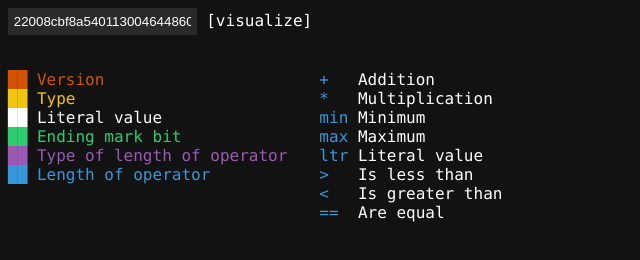
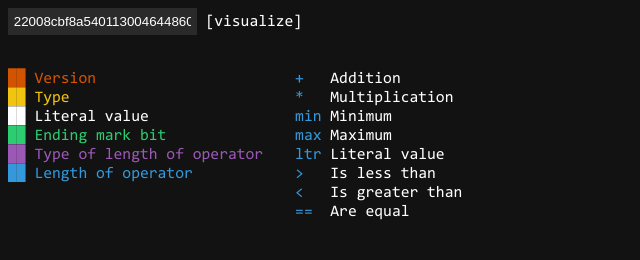
Before and after one commit to TenViki/advent-of-code, a website: page visualizations/16/index.html in a window 1280 px wide. Shown: the whole page, without its empty margins (0-640 px from the left). Drawn offline with Linux system fonts and the light colour scheme.

Commit message:
:bug: Fixes bug with fonts

```diff
--- a/visualizations/09/styles.css
+++ b/visualizations/09/styles.css
@@ -1,7 +1,7 @@
 body {
   background-color: #121212;
   color: #fff;
-  font-family: "consolas";
+  font-family: "consolas", monospace;
 }
 
 * {
--- a/visualizations/10/styles.css
+++ b/visualizations/10/styles.css
@@ -1,7 +1,7 @@
 body {
   background-color: #121212;
   color: #fff;
-  font-family: "consolas";
+  font-family: "consolas", monospace;
 }
 
 .character,
--- a/visualizations/11/styles.css
+++ b/visualizations/11/styles.css
@@ -1,7 +1,7 @@
 body {
   background-color: #121212;
   color: #fff;
-  font-family: "consolas";
+  font-family: "consolas", monospace;
 }
 
 .character {
--- a/visualizations/12/styles.css
+++ b/visualizations/12/styles.css
@@ -5,7 +5,7 @@
 body {
   background-color: #121212;
   color: #fff;
-  font-family: "Consolas";
+  font-family: "Consolas", monospace;
   overflow: hidden;
 }
 
--- a/visualizations/13/styles.css
+++ b/visualizations/13/styles.css
@@ -5,7 +5,7 @@
 body {
   background-color: #121212;
   color: #fff;
-  font-family: "Consolas";
+  font-family: "Consolas", monospace;
   overflow: hidden;
 }
 
--- a/visualizations/14/styles.css
+++ b/visualizations/14/styles.css
@@ -5,7 +5,7 @@
 body {
   background-color: #121212;
   color: #fff;
-  font-family: "Consolas";
+  font-family: "Consolas", monospace;
   overflow: hidden;
 }
 
--- a/visualizations/15/style.css
+++ b/visualizations/15/style.css
@@ -1,5 +1,5 @@
 body {
-  font-family: "consolas";
+  font-family: "consolas", monospace;
   color: #fff;
   background-color: #121212;
 }
--- a/visualizations/16/index.html
+++ b/visualizations/16/index.html
@@ -4,6 +4,9 @@
     <meta charset="UTF-8" />
     <meta http-equiv="X-UA-Compatible" content="IE=edge" />
     <meta name="viewport" content="width=device-width, initial-scale=1.0" />
+    <link rel="preconnect" href="https://fonts.googleapis.com" />
+    <link rel="preconnect" href="https://fonts.gstatic.com" crossorigin />
+    <link href="https://fonts.googleapis.com/css2?family=Roboto+Mono&display=swap" rel="stylesheet" />
     <title>Advent of code 2021 | Day 16</title>
     <link rel="stylesheet" href="style.css" />
     <script src="script.js" defer></script>
--- a/visualizations/16/script.js
+++ b/visualizations/16/script.js
@@ -139,7 +139,7 @@ const createRowAt = (level) => {
     if (document.getElementById(`l-${i}`)) continue;
     let html = `<div id="l-${i}">`;
     bin.split("").forEach((bit, index) => {
-      let toInsert = " ";
+      let toInsert = " ";
       const above = document.getElementById(`${i - 1}-${index}`)?.textContent;
       if (above === "┘") toInsert = "│";
       if (above === "└") toInsert = "│";
--- a/visualizations/16/style.css
+++ b/visualizations/16/style.css
@@ -1,5 +1,10 @@
+@font-face {
+  font-family: consolas;
+  src: url("../font/Consolas.ttf");
+}
+
 body {
-  font-family: "consolas";
+  font-family: consolas, "consolas", "Roboto Mono", monospace;
   color: #fff;
   background-color: #121212;
   white-space: nowrap;
```
Also changed, not shown: visualizations/font/Consolas.ttf (added).
